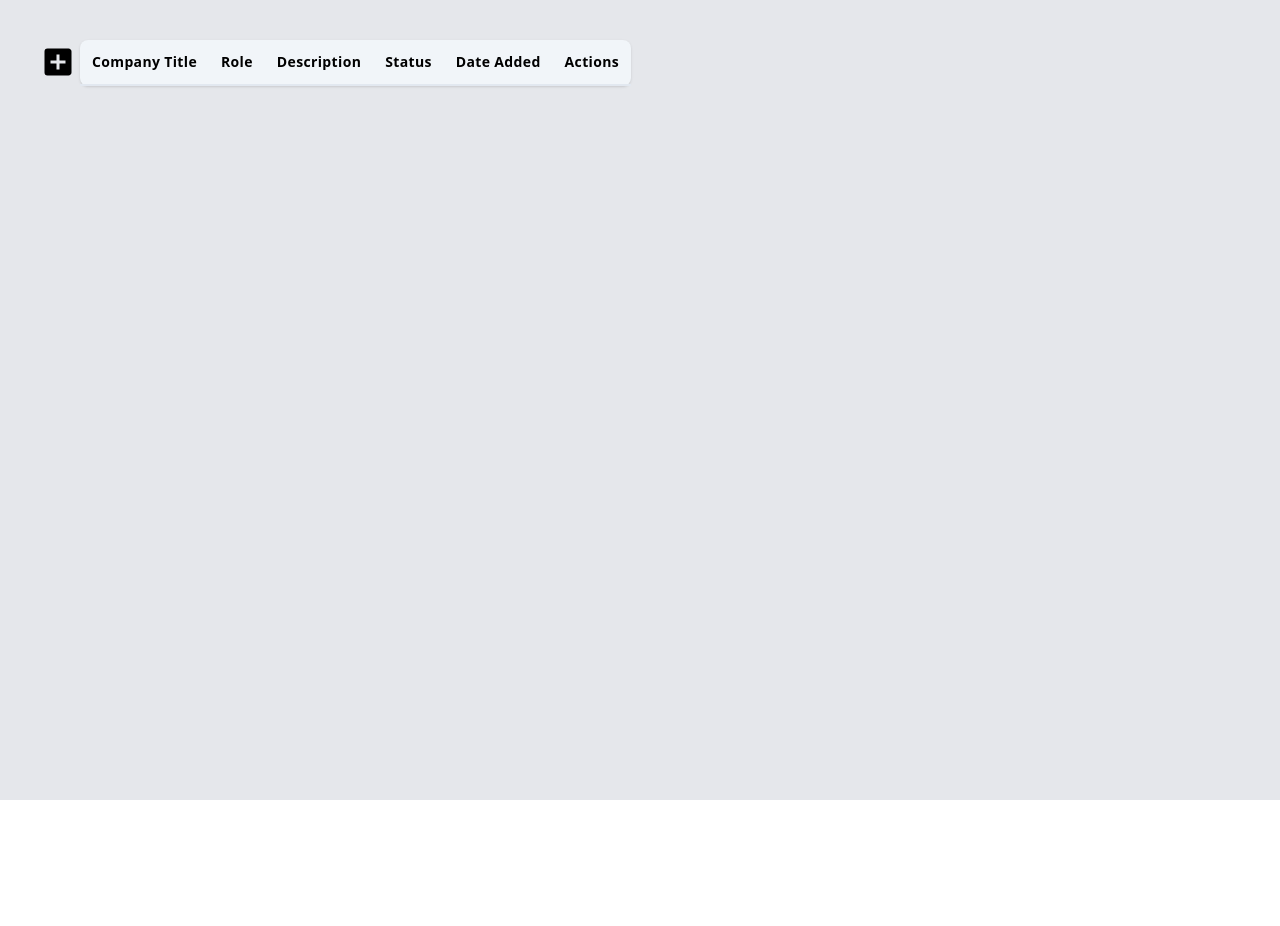
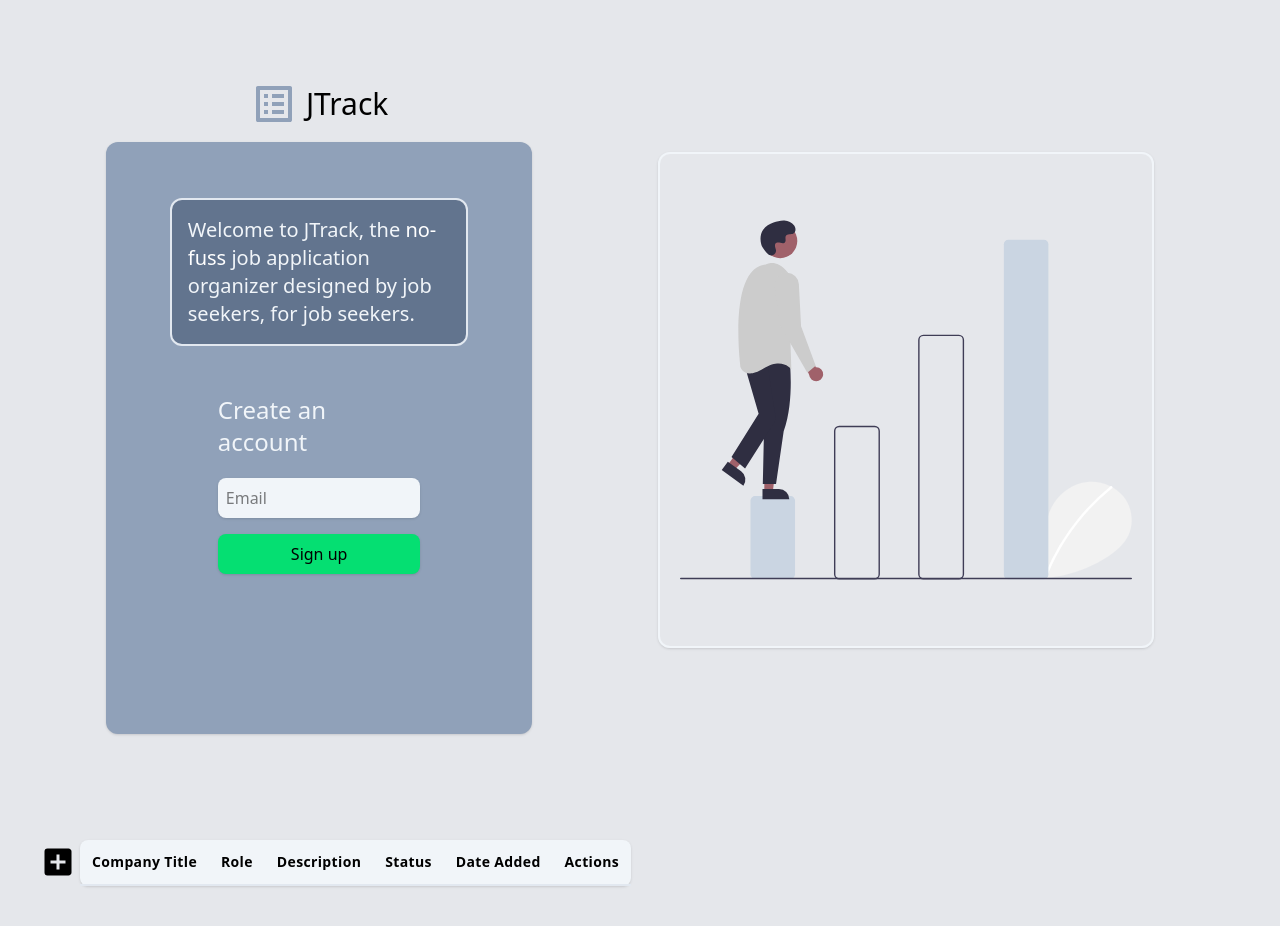
Before and after one commit to Alex-de-code/job-app-tracker, a React (Vite) app: page / in a window 1280 px wide. Shown: the top 926 px of the page. Before the commit the page ends 800 px from the top, so only its background shows below. Built offline with nearby package versions, Linux system fonts and the light colour scheme; no server answers; the database is empty.

Commit message:
started sign up form + auth, might make auth business logic it's own thing in future

```diff
--- a/src/App.jsx
+++ b/src/App.jsx
@@ -2,6 +2,7 @@ import { useEffect, useState } from "react";
 import "./App.css";
 import Table from "./components/Table.jsx";
 import { supabase } from "./supabase-client.js";
+import Auth from "./auth.jsx";
 
 function App() {
   const [jobApps, setJobApps] = useState([]); // store all job applications
@@ -28,6 +29,7 @@ function App() {
   return (
     <>
       <div className="min-h-screen bg-gray-200">
+        <Auth />
         <Table jobApps={jobApps} setJobApps={setJobApps} />
       </div>
     </>
--- /dev/null
+++ b/src/auth.jsx
@@ -0,0 +1,68 @@
+import undraw_stepping from "./assets/undraw_stepping-up.svg";
+import { MdListAlt } from "react-icons/md";
+
+const Auth = () => {
+  return (
+    <>
+      <div className="min-h-screen flex justify-center items-center">
+        {" "}
+        <div className="flex flex-row justify-evenly">
+          <div className="md:w-1/3 w-1/2">
+            <div className=" rounded-2xl flex justify-center">
+              <span className="flex flex-row items-center">
+                <MdListAlt className="size-12 text-slate-400" />
+                <h3 className="text-3xl ml-2 my-5">JTrack</h3>
+              </span>
+            </div>
+            <div className="  p-4 h-148 bg-slate-400 rounded-xl shadow-sm">
+              <div className=" pt-8 pb-10">
+                {/* <h1 className="text-4xl text-white">Welcome Job Hunter!</h1> */}
+                <h2 className="text-xl text-slate-100 inline-block p-4 my-2 mx-12 border-2 border-slate-200 bg-slate-500 rounded-xl ">
+                  {/* Welcome to JTrack, a no fuss job application management
+                  system, designed by job seekers for job seekers. */}
+                  {/* Join the no-fuss job application system designed by job
+                  seekers, for job seekers. */}
+                  Welcome to JTrack, the{" "}
+                  <span className="font-medium text-white">no-fuss</span> job
+                  application organizer designed by job seekers, for job
+                  seekers.
+                </h2>
+              </div>
+              <h4 className="px-24 text-2xl mb-5 text-slate-100">
+                Create an account
+              </h4>
+              <form action="" className="space-y-4 px-24">
+                <div className="flex flex-col">
+                  {/* <label htmlFor="email" className="mb-1">
+                  Email
+                </label> */}
+                  <input
+                    id="email"
+                    type="email"
+                    className="p-2 bg-slate-100 rounded-lg shadow-sm hover:bg-slate-200"
+                    placeholder="Email"
+                  />
+                </div>
+                <button
+                  type="submit"
+                  className="w-full px-4 py-2 bg-green-400 text-black rounded-lg shadow-sm hover:bg-green-500"
+                >
+                  Sign up
+                </button>
+              </form>
+            </div>
+          </div>
+          <div className="flex items-center">
+            <img
+              src={undraw_stepping}
+              alt="landing-pg-img"
+              className="size-124 p-5 m-5 rounded-xl shadow-sm border-2 border-slate-100"
+            />
+          </div>
+        </div>
+      </div>
+    </>
+  );
+};
+
+export default Auth;
```
Also changed, not shown: src/assets/undraw_stepping-up.svg (added).
